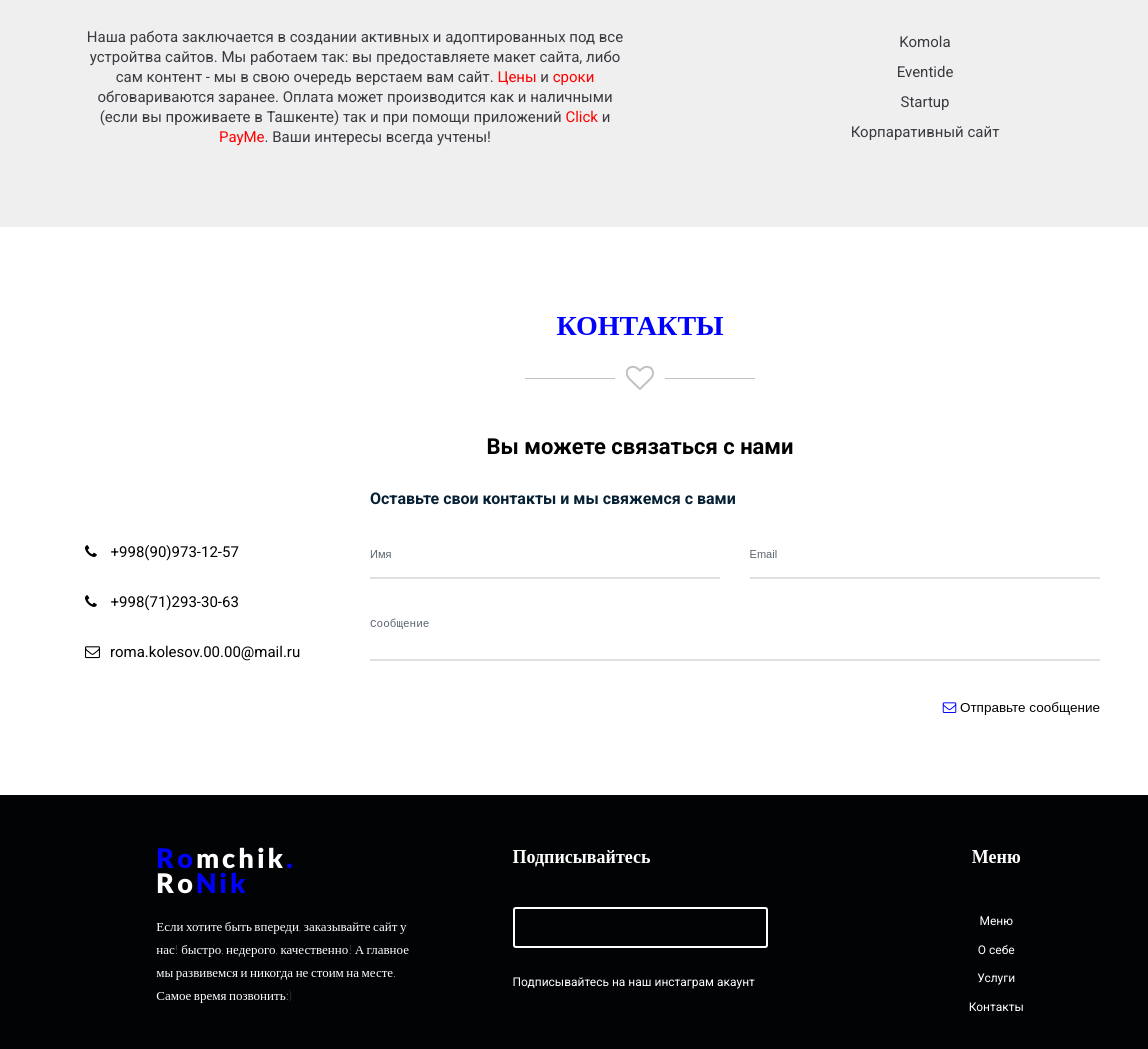
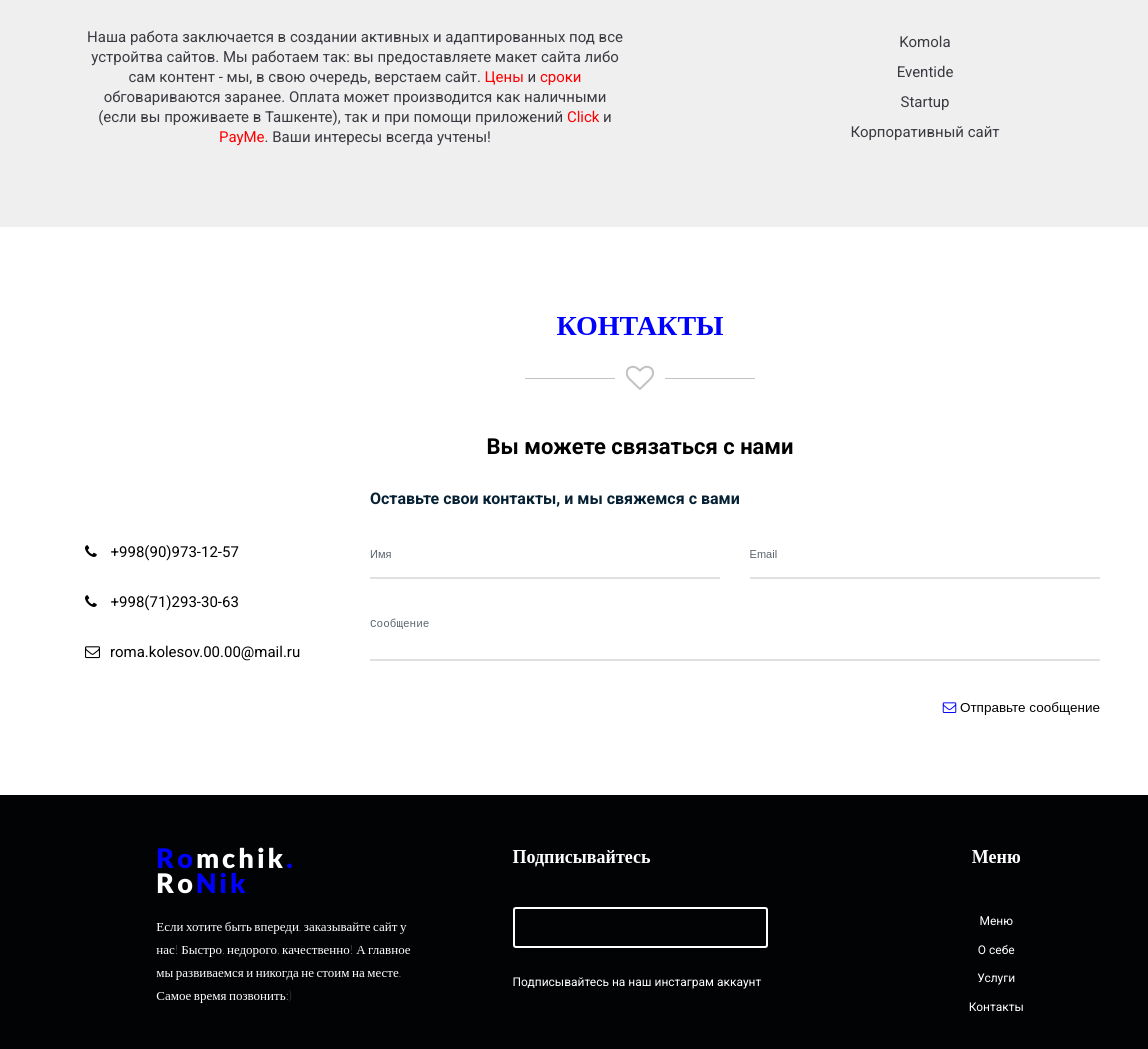
Before and after one commit to Romchikronik/Ronik, a website: page app/index.html in a window 1280 px wide. Shown: the part 1552-2601 px from the top of the page, 0-1148 px from the left. Drawn offline with Linux system fonts and the light colour scheme.

Commit message:
исправил ошибки

```diff
--- a/app/index.html
+++ b/app/index.html
@@ -63,7 +63,7 @@
                     </div>
                     <div class="about-wrap animate__animated wow animate__fadeInLeft" data-wow-delay="0.7s">
                         <i class="fa fa-check-square-o" aria-hidden="true"></i>
-                        <p class="about-wrap__text">Делаю качественые сайты по доступным ценам (цены договорные)</p>
+                        <p class="about-wrap__text">Делаю качественные сайты по доступным ценам (цены договорные)</p>
                     </div>
                 </div>
                 <div class="col-xl-6 col-lg-6 col-md-6">
@@ -93,7 +93,7 @@
             <div class="row work-row">
                 <div class="col-xl-6 col-lg-6 col-md-8">
                     <h3 class="work__title">Описание</h3>
-                    <p class="work__text">Наша работа заключается в создании активных и адоптированных под все устройтва сайтов. Мы работаем так: вы предоставляете макет сайта, либо сам контент - мы в свою очередь верстаем вам сайт. <span>Цены</span> и <span>сроки</span> обговариваются заранее. Оплата может производится как и наличными (если вы проживаете в Ташкенте) так и при помощи приложений <span>Click</span> и <span>PayMe</span>. Ваши интересы всегда учтены!</p>
+                    <p class="work__text">Наша работа заключается в создании активных и адаптированных под все устройтва сайтов. Мы работаем так: вы предоставляете макет сайта либо сам контент - мы, в свою очередь, верстаем сайт. <span>Цены</span> и <span>сроки</span> обговариваются заранее. Оплата может производится как наличными (если вы проживаете в Ташкенте), так и при помощи приложений <span>Click</span> и <span>PayMe</span>. Ваши интересы всегда учтены!</p>
                 </div>
                 <div class="col-xl-6 col-lg-6 col-md-4">
                     <h3 class="work__title">Мои проекты</h3>
@@ -101,7 +101,7 @@
                         <li class="work-list__item"><a href="https://romchikronik.github.io/Komola/" class="work-list__link" target="_blank">Komola</a></li>
                         <li class="work-list__item"><a href="https://romchikronik.github.io/Eventide/" class="work-list__link" target="_blank">Eventide</a></li>
                         <li class="work-list__item"><a href=" https://romchikronik.github.io/startup/" class="work-list__link" target="_blank">Startup</a></li>
-                        <li class="work-list__item"><a href="https://romchikronik.github.io/maket-dlya-korporativnogo-sajta/" class="work-list__link" target="_blank">Корпаративный сайт</a></li>
+                        <li class="work-list__item"><a href="https://romchikronik.github.io/maket-dlya-korporativnogo-sajta/" class="work-list__link" target="_blank">Корпоративный сайт</a></li>
                     </ul>
                 </div>
             </div>
@@ -125,7 +125,7 @@
                  </div>
                  <div class="col-xl-8 col-lg-8 col-md-11 col-sm-11">
                     <form action="" class="contact-form">
-                        <h5 class="contact-form__title">Оставьте свои контакты и мы свяжемся с вами</h5>
+                        <h5 class="contact-form__title">Оставьте свои контакты, и мы свяжемся с вами</h5>
                         <input type="text" placeholder="Имя" class="contact-form__input">
                         <input type="text" placeholder="Email" class="contact-form__input">
                         <textarea class="contact-form__text" placeholder="Сообщение"></textarea>
@@ -149,14 +149,14 @@
                 <div class="col-xl-3 col-lg-4 col-md-4 ">
                     <a href="#header" class="logo"><span>Ro</span>mchik<span>.</span>
                         <p>Ro<span>Nik</span></p></a>
-                    <p class="footer__text">Если хотите быть впереди, заказывайте сайт у нас! быстро, недерого, качественно! А главное мы развивемся и никогда не стоим на месте. Самое время позвонить:)</p>
+                    <p class="footer__text">Если хотите быть впереди, заказывайте сайт у нас! Быстро, недорого, качественно! А главное мы развиваемся и никогда не стоим на месте. Самое время позвонить:)</p>
                 </div>
                 <div class="col-xl-3 col-lg-4 col-md-4 ">
                     <h5 class="footer__title">Подписывайтесь</h5>
                     <form action="" class="footer-form">
                         <input type="text" class="footer-form__input">
                         <button class="footer-form__btn"><img src="img/arrow.png" alt=""></button>
-                        <p class="footer-form__text">Подписывайтесь на наш инстаграм акаунт</p>
+                        <p class="footer-form__text">Подписывайтесь на наш инстаграм аккаунт</p>
                     </form>
                 </div>
                 <div class="col-xl-3 col-lg-4 col-md-4  footer__col">
```
